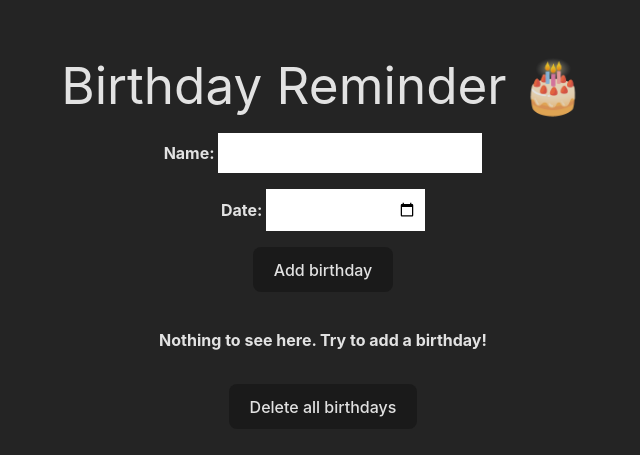
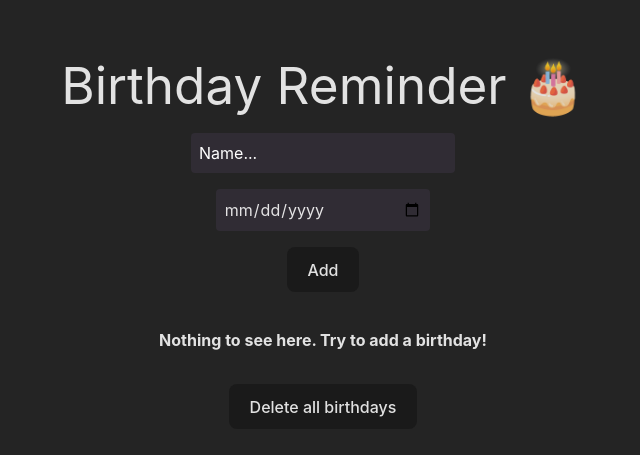
Before and after one commit to Ricaidito/birthday-reminder, a React (Vite) app: page / in a window 1280 px wide. Shown: the part 149-604 px from the top of the page, without its empty margins (317-957 px from the left). Built offline with nearby package versions, Linux system fonts and the light colour scheme.

Commit message:
Added some styling :3

```diff
--- a/src/components/add-birthday/AddBirthday.tsx
+++ b/src/components/add-birthday/AddBirthday.tsx
@@ -32,26 +32,28 @@ const AddBirthday = ({ saveBirthday }: AddBirthdayProps) => {
   return (
     <div className="p-3">
       <form onSubmit={handleSubmit}>
+        <div className="flex flex-col items-center">
           <div className="form-name p-2">
-          <label htmlFor="personName">
-            <strong>Name: </strong>
-          </label>
             <input
-            className="placeholder-p-2 p-2 placeholder-white"
+              className="placeholder-p-2 p-2 placeholder-white bg-set rounded"
               type="text"
               id="personName"
-            placeholder="The person's name..."
+              placeholder="Name..."
               required
               ref={personNameRef}
             />
           </div>
           <div className="p-2">
-          <label htmlFor="date">
-            <strong>Date: </strong>
-          </label>
-          <input className="p-2" type="date" id="date" required ref={dateRef} />
+            <input
+              className="p-2 bg-set rounded"
+              type="date" id="date"
+              required
+              ref={dateRef}
+              style={{width: "13.4rem"}}
+            />
           </div>
-        <button className="m-2 hover:bg-green-600">Add birthday</button>
+        </div>
+        <button className="w-25 m-2 hover:bg-green-600">Add</button>
       </form>
     </div>
   );
--- a/src/components/birthday-card/BirthdayCard.css
+++ b/src/components/birthday-card/BirthdayCard.css
@@ -17,5 +17,17 @@
 }
 
 .bd-btn {
+  padding: 0;
+  background-color: unset;
   transition: 0.25s;
 }
+
+.pos {
+  top: 5px;
+  right: 10px;
+}
+
+.trash-pos {
+  right: 5px;
+  top: 45px
+}
--- a/src/components/birthday-card/BirthdayCard.tsx
+++ b/src/components/birthday-card/BirthdayCard.tsx
@@ -19,19 +19,24 @@ const BirthdayCard = ({
   };
 
   return (
-    <div className="bd-card">
+    <div className="bd-card relative">
+      <div className="was">
       <p>
-        #{number} <strong>{birthday.personName}</strong>
+        <strong>{birthday.personName}</strong>
       </p>
       <p className="bd-para margin">
         <strong>Birthday:</strong> {formatDate(birthday.date)}
       </p>
-      <button
-        className="bd-btn hover:bg-red-500"
-        onClick={() => deleteBirthdaybyId(birthday.id)}
-      >
-        Delete
-      </button>
+      </div>
+      <p className="absolute pos opacity-25">#{number}</p>
+      <div className="absolute trash-pos">
+        <button
+          className="bd-btn"
+          onClick={() => deleteBirthdaybyId(birthday.id)}
+        >
+          🗑
+        </button>
+      </div>
     </div>
   );
 };
--- a/src/components/birthday-search/BirthdaySearch.tsx
+++ b/src/components/birthday-search/BirthdaySearch.tsx
@@ -11,7 +11,7 @@ const BirthdaySearch = ({ searchTerm, setSearchTerm }: BirthdaySearchProps) => {
   return (
     <div>
       <input
-        className="placeholder-p-2 w-full p-2 placeholder-white"
+        className="bg-set placeholder-p-2 w-full p-2 placeholder-white placeholder-opacity-25 rounded-lg"
         type="search"
         placeholder="Search by name..."
         value={searchTerm}
--- a/src/index.css
+++ b/src/index.css
@@ -49,12 +49,13 @@ button {
   font-family: inherit;
   background-color: #1a1a1a;
   cursor: pointer;
-  transition: border-color 0.25s;
-}
-button:hover {
-  border-color: #646cff;
+  transition: 0.5s;
 }
 button:focus,
 button:focus-visible {
   outline: 4px auto -webkit-focus-ring-color;
 }
+
+.bg-set {
+  background-color: rgb(48,44,52);
+}
```
Lines whose indentation alone changed are shown as unchanged.
